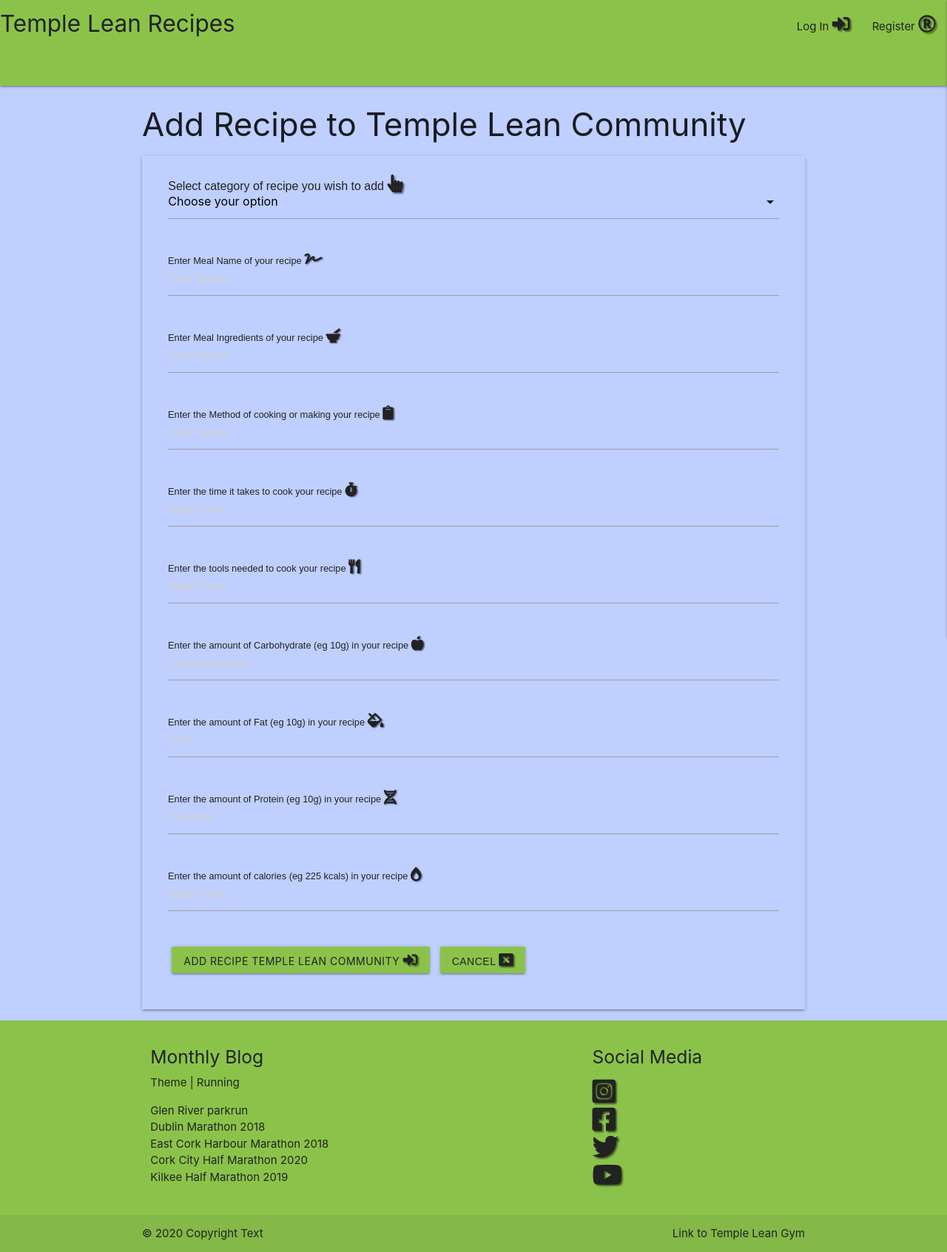
After one commit to Andrew-code2020/ms3onlinecookbook, a Flask app: page /addrecipe in a window 1280 px wide. The commit adds this page. Shown: the whole page at 74% size. Run offline with Flask 2, Linux system fonts and the light colour scheme; some libraries are stand-ins or nearby versions; some web fonts are replaced.

Commit message:
added add recipe python root and then html form

```diff
--- a/app.py
+++ b/app.py
@@ -128,6 +128,45 @@ def snacks():
     print(snack_meals)
     return render_template("snacks.html", snack_meals=snack_meals)
 
+@app.route("/addrecipe", methods=["GET", "POST"])
+def addrecipe():
+    return render_template("add_recipe.html")
+
+
+# add recipes to breakfast page
+@app.route("/add_recipe", methods=["GET", "POST"])
+def add_recipe():
+    if request.method == "POST":
+        # check if username already exists in db
+        existing_recipe = mongo.db.lean_recipes.find_one(
+            {"meal_name": request.form.get("meal_name").lower()})
+        if existing_user:
+            flash("Recipe Name already exists")
+            return redirect(url_for("breakfast"))
+        add_recipe = {
+            "recipe_types": request.form.get("recipe_types").lower(),
+            "recipe_image": request.form.get("recipe_image").lower(),
+            "meal_name": request.form.get("meal_name").lower(),
+            "meal_ingredients": request.form.get("meal_ingredients").lower(),
+            "meal_method": request.form.get("meal_method").lower(),
+            "meal_time": request.form.get("meal_time").lower(),
+            "meal_tools": request.form.get("meal_tools").lower(),
+            "meal_nutracarbs": request.form.get("meal_nutracarbs").lower(),
+            "meal_nutrafats": request.form.get("meal_nutrafats").lower(),
+            "meal_nutraproteins": request.form.get("meal_nutraproteins").lower(),
+            "meal_nutrakcals": request.form.get("meal_nutrakcals").lower(),
+        }
+        mongo.db.lean_recipes.insert_one(add_recipe)
+
+    # put the new user into 'session' cookie
+        session["user"] = request.form.get("username").lower()
+        flash("Recipe added to Temple Lean Recipes Successful!")
+        return redirect(url_for(
+            "profile", username=session["user"]))
+    return render_template("breakfast.html")
+
+
+
 # allows the user to edit their profile
 @app.route("/edit_profile/<user_id>", methods=["GET", "POST"])
 def edit_profile(user_id):
--- /dev/null
+++ b/templates/add_recipe.html
@@ -0,0 +1,119 @@
+{% extends "base.html" %} {% block content %}
+
+<div class="s12 m7">
+    <h3 class="header">Add Recipe to Temple Lean Community</h3>
+    <div class="card horizontal">
+        <div class="card-stacked">
+            <form class="card-content" method="POST" action="{{ url_for('add_recipe')}}">
+                <!-- Add Form Select Recipe type-->
+                <div class="row">
+                    <div class="input-field col s12">
+                        <select name="recipe_type" id="recipe_type">
+                            <option value="" disabled selected>Choose your option</option>
+                            <option value="Breakfast">Breakfast</option>
+                            <option value="Lunch">Lunch</option>
+                            <option value="Dinner">Dinner</option>
+                            <option value="Snacks">Snacks</option>
+                        </select>
+                        <label name="recipe_type">Select category of recipe you wish to add <i
+                                class="fas fa-hand-pointer"></i></label>
+                    </div>
+                </div>
+                <!--Meal Name-->
+                <div class="row">
+                    <div class="input-field col s12">
+                        <input placeholder="First Name" id="meal_name" name="meal_name" type="text" class="validate" />
+                        <label for="meal_name">Enter Meal Name of your recipe <i class="fas fa-signature"></i></label>
+                    </div>
+                </div>
+                <!--Meal ingredients-->
+                <div class="row">
+                    <div class="input-field col s12">
+                        <input placeholder="Last Name" id="last_name" name="last_name" type="text" class="validate" />
+                        <label for="last_name">Enter Meal Ingredients of your recipe <i
+                                class="fas fa-mortar-pestle"></i></label>
+                    </div>
+                </div>
+                <!--Meal Method-->
+                <div class="row">
+                    <div class="input-field col s12">
+                        <input placeholder="Last Name" id="meal_method" name="meal_method" type="text"
+                            class="validate" />
+                        <label for="meal_method">Enter the Method of cooking or making your recipe <i
+                                class="fas fa-clipboard"></i></label>
+                    </div>
+                </div>
+                <!--Time to Cook Meal-->
+                <div class="row">
+                    <div class="input-field col s12">
+                        <input placeholder="Meal Time" id="meal_time" name="meal_method" type="text" class="validate" />
+                        <label for="meal_time">Enter the time it takes to cook your recipe <i
+                                class="fas fa-stopwatch"></i></label>
+                    </div>
+                </div>
+
+                <!--Meal Tools-->
+                <div class="row">
+                    <div class="input-field col s12">
+                        <input placeholder="Meal Time" id="meal_tools" name="meal_tools" type="text" class="validate" />
+                        <label for="meal_tools">Enter the tools needed to cook your recipe <i
+                                class="fas fa-utensils"></i></label>
+                    </div>
+                </div>
+                <!--Meal Carbs-->
+                <div class="row">
+                    <div class="input-field col s12">
+                        <input placeholder="Carbohydrates" id="meal_nutracarbs" name="meal_nutracarbs" type="text"
+                            class="validate" />
+                        <label for="meal_nutracarbs">Enter the amount of Carbohydrate (eg 10g) in your recipe <i
+                                class="fas fa-apple-alt"></i></label>
+                    </div>
+                </div>
+                <!--Meal Fats-->
+                <div class="row">
+                    <div class="input-field col s12">
+                        <input placeholder="Fats" id="meal_nutrafats" name="meal_nutrafats" type="text"
+                            class="validate" />
+                        <label for="meal_nutrafats">Enter the amount of Fat (eg 10g) in your recipe <i
+                                class="fas fa-fill-drip"></i></label>
+                    </div>
+                </div>
+
+                <!--Meal Proteins-->
+                <div class="row">
+                    <div class="input-field col s12">
+                        <input placeholder="Proteins" id="meal_nutraproteins" name="meal_nutraproteins" type="text"
+                            class="validate" />
+                        <label for="meal_nutraproteins">Enter the amount of Protein (eg 10g) in your recipe <i
+                                class="fas fa-dna"></i></label>
+                    </div>
+                </div>
+
+                <!--Meal Kcals-->
+                <div class="row">
+                    <div class="input-field col s12">
+                        <input placeholder="Meal Time" id="meal_nutrakcals" name="meal_nutrakcals" type="text"
+                            class="validate" />
+                        <label for="meal_nutrakcals">Enter the amount of calories (eg 225 kcals) in your recipe <i
+                                class="fas fa-burn"></i></label>
+                    </div>
+                </div>
+
+                <!--Buttons Add Recipe and Cancel-->
+                <div class="row">
+                    <div class="col s12">
+                        <button class="profile btn waves-effect waves-light light-green" type="submit" name="action">Add
+                            Recipe Temple Lean Community
+                            <i class="fas fa-sign-in-alt"></i>
+                        </button>
+                        <a class="profile btn waves-effect waves-light light-green"
+                            href="{{ url_for('profile', username=session['user']) }}">Cancel <i
+                                class="fas fa-window-close"></i></a>
+                    </div>
+                </div>
+
+            </form>
+        </div>
+    </div>
+</div>
+{% endblock %}
```
Also changed, not shown: templates/breakfast.html (+12 -5 lines).
